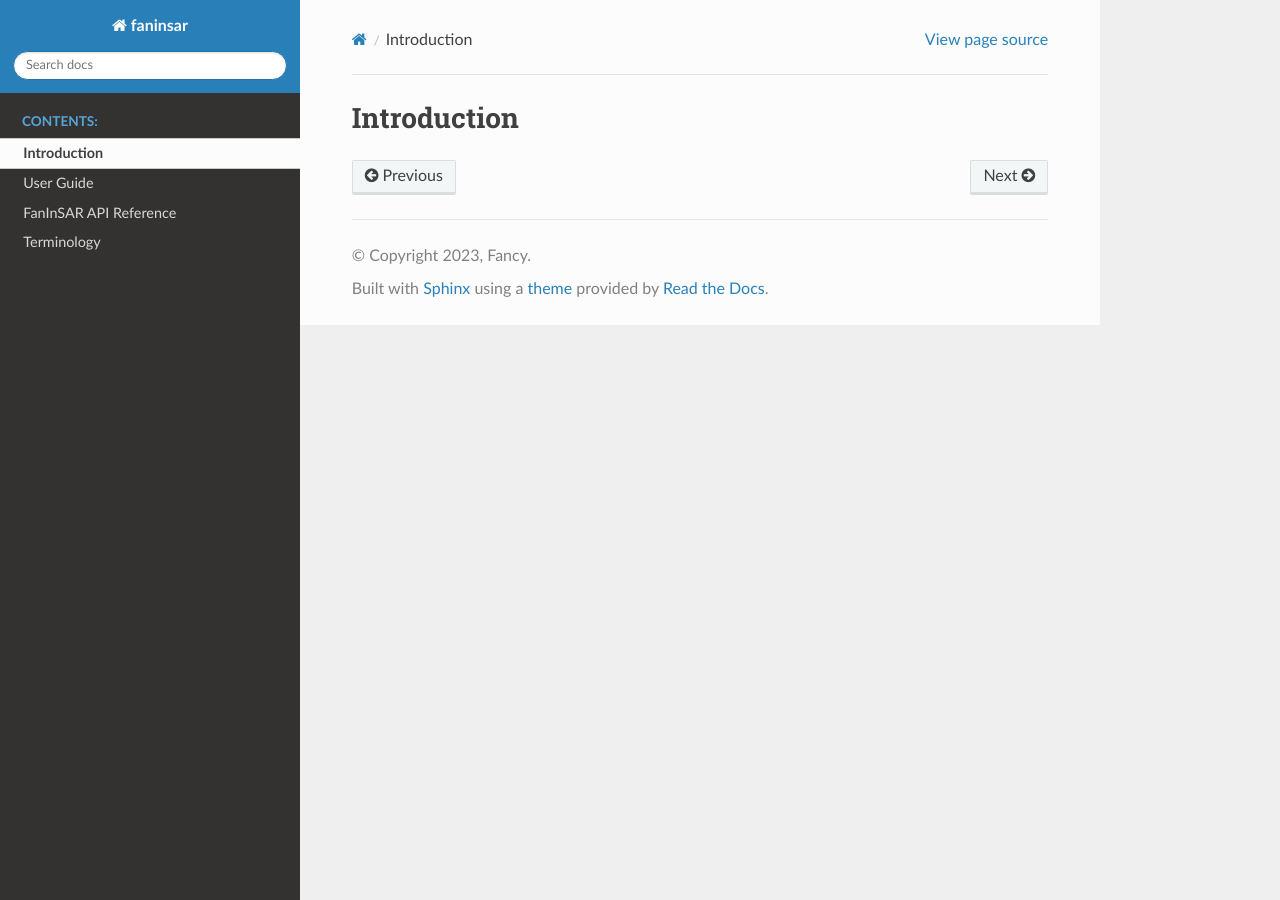
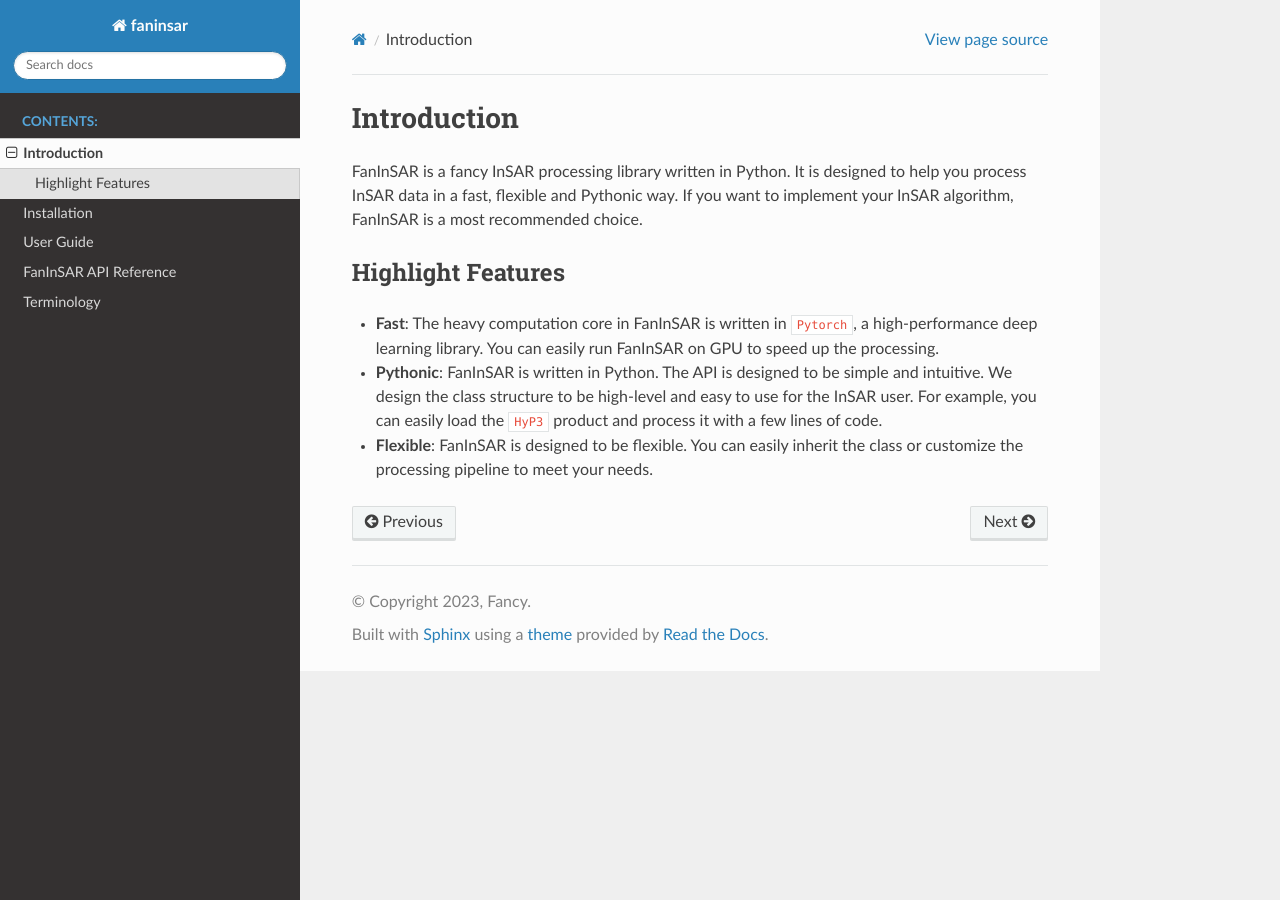
Before and after one commit to Fanchengyan/FanInSAR, a Sphinx documentation site: the page built from docs/source/intro.rst, in a window 1280 px wide. Built offline with Sphinx 7.4.7 and the Read the Docs theme 2.0.0, drawn with Linux system fonts in a browser that asks for light colours.

Commit message:
update docs

```diff
--- a/docs/source/index.rst
+++ b/docs/source/index.rst
@@ -11,6 +11,7 @@ Introduction
    :caption: Contents:
 
    intro
+   install
    User Guide <user_guide/index>
    FanInSAR API Reference <api/index>
    terminology
--- a/docs/source/intro.rst
+++ b/docs/source/intro.rst
@@ -1,2 +1,11 @@
 Introduction
 ============
+
+FanInSAR is a fancy InSAR processing library written in Python. It is designed to help you process InSAR data in a fast, flexible and Pythonic way. If you want to implement your InSAR algorithm, FanInSAR is a most recommended choice.
+
+Highlight Features
+------------------
+
+- **Fast**: The heavy computation core in FanInSAR is written in ``Pytorch``, a high-performance deep learning library. You can easily run FanInSAR on GPU to speed up the processing.
+- **Pythonic**: FanInSAR is written in Python. The API is designed to be simple and intuitive. We design the class structure to be high-level and easy to use for the InSAR user. For example, you can easily load the ``HyP3`` product and process it with a few lines of code.
+- **Flexible**: FanInSAR is designed to be flexible. You can easily inherit the class or customize the processing pipeline to meet your needs.
```
Also changed, not shown: docs/source/install.rst (added, +23 -0 lines), docs/source/terminology.rst (+18 -3 lines).
